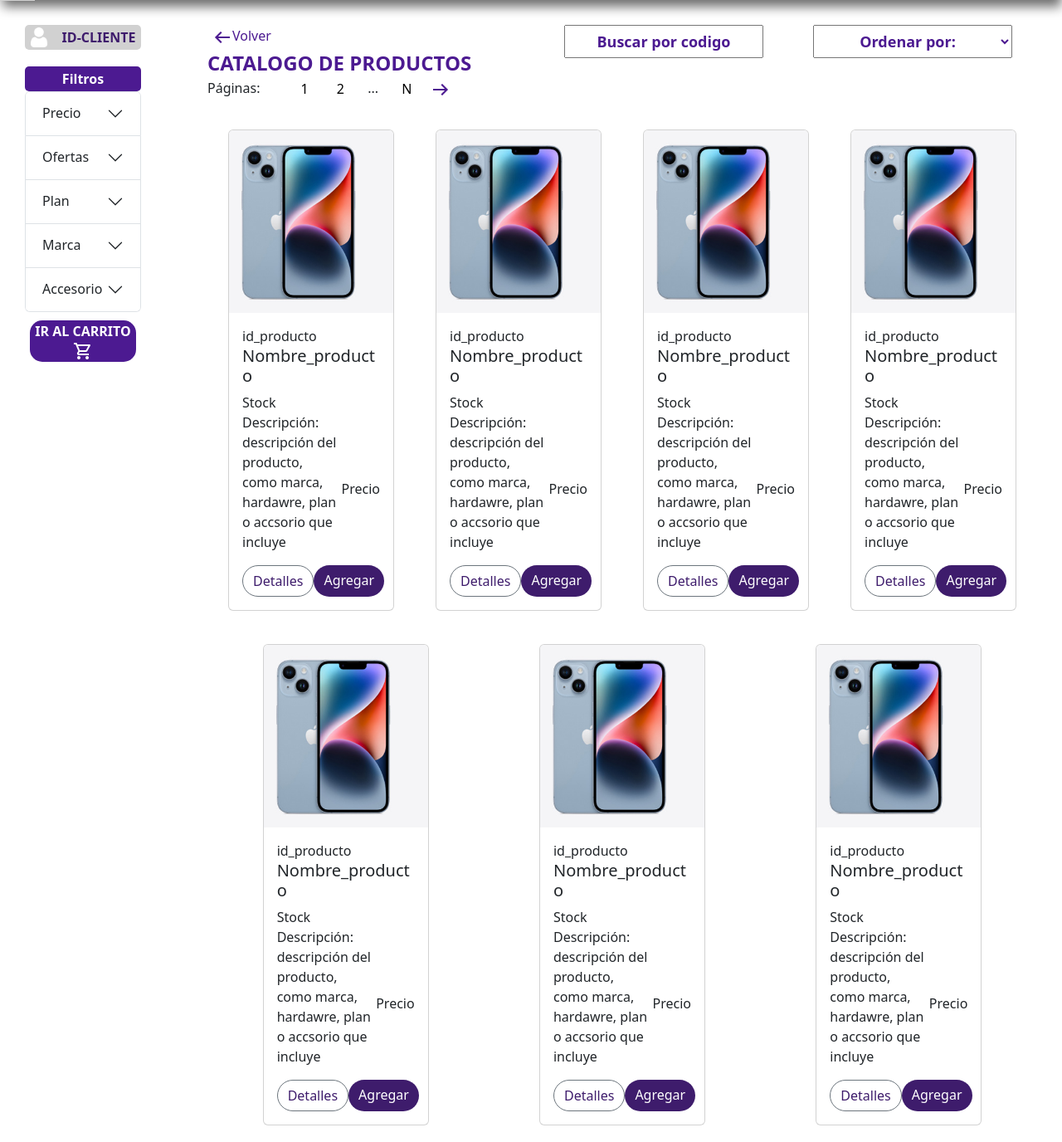
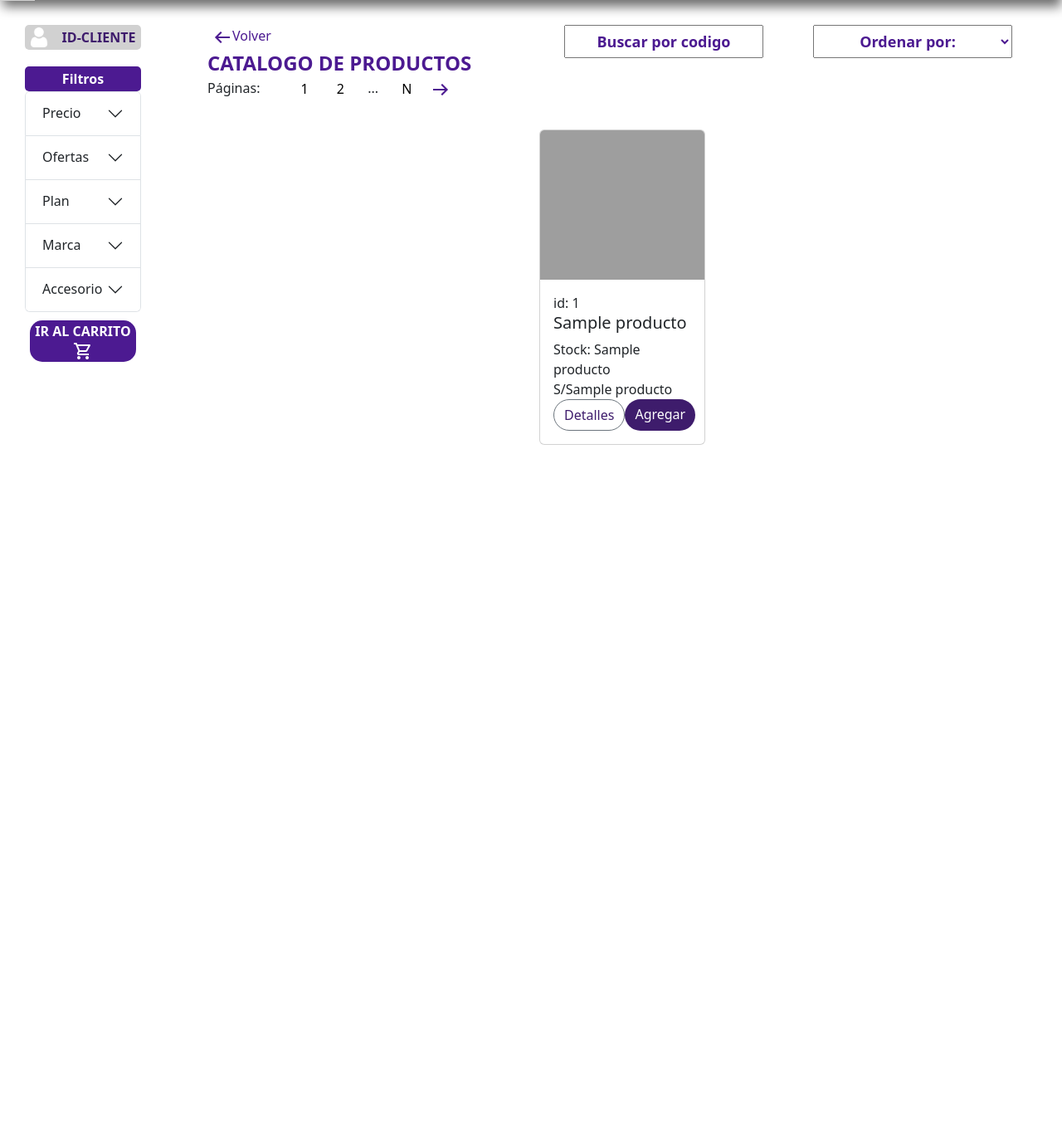
Before and after one commit to sortizu/Proyecto-Sistema-CRM, a Flask app: template src/templates/catalogo.html in a window 1280 px wide. Shown: the part 40-1416 px from the top of the page at 83% size. After the commit the page ends 576 px from the top, so only its background shows below. Run offline with Flask 2, Linux system fonts and the light colour scheme; the template is opened without the code that fills it: most values are stand-ins (such as "Sample title", 1, 10 or a date in 2020); some libraries are stand-ins or nearby versions; grey boxes are pictures that could not be loaded.

Commit message:
back templates

```diff
--- a/src/app.py
+++ b/src/app.py
@@ -1,22 +1,114 @@
-from flask import Flask, render_template
+from flask import Flask,render_template, request, url_for, redirect, flash
 from flask_mysqldb import MySQL
 
-app=Flask(__name__)
-#Conexion con la base de datos
+app = Flask(__name__)
 
-app.config['MYSQL_HOST']='localhost'
-app.config['MYSQL_USER']='root'
-app.config['MYSQL_PASSWORD']='1234'
-app.config['MYSQL_DB']='atencion_cliente'
+#Conexion MySQL
+app.config['MYSQL_HOST'] = 'localhost'
+app.config['MYSQL_USER'] = 'root'
+app.config['MYSQL_PASSWORD'] = 'root'
+app.config['MYSQL_DB'] = 'crm_ventas'
 mysql = MySQL(app)
 
-#Definicion de la ruta principal
+
+#Configuraciones
+app.secret_key = 'mysecretkey'
+
+
+#Funciones
 @app.route('/')
-def Index():
-    return render_template('index.html')
-@app.route('/clientes')
-def clientes():
-    return render_template('clientes.html')
+def index():
+    return redirect(url_for('catalogo', i = 1))
 
+
+@app.route('/catalogo/<i>')
+def catalogo(i):
+    cur = mysql.connection.cursor()
+    cur.execute('select nombre from oferta')
+    data_ofertas = cur.fetchall()
+    cur.execute('select nombre from plan')
+    data_planes = cur.fetchall()
+    cur.execute('select nombre from marca')
+    data_marcas = cur.fetchall()
+    cur.execute('select nombre from accesorio')
+    data_accesorios = cur.fetchall()
+    i = int(i)
+    pos = 8*(i-1)+1
+    cur.execute("select * from producto where id_producto >= '{0}' limit 8".format(pos))
+    data_productos = cur.fetchall()
+    print (data_productos)
+    return render_template('catalogo.html', ofertas = data_ofertas, planes = data_planes, marcas = data_marcas, accesorios = data_accesorios, productos = data_productos)
+
+@app.route('/detalles/<i>')#creo que está mal, que debe ser una url previa
+def ver_detalles(i):
+    cur = mysql.connection.cursor()
+    cur.execute("select * from produto where id_producto = '{0}'".format(i))
+    data_producto = cur.fetchall()
+    cur.execute("select o.nombre, o.descripcion from oferta o, producto p where p.id_producto = {0} and p.fk_producto_oferta = o.id_oferta".format(i))
+    data_plan = cur.fetchall()
+    cur.execute("select o.nombre, o.descripcion from oferta o, producto p where p.id_producto = {0} and p.fk_producto_oferta = o.id_oferta".format(i))
+    data_accesorio = cur.fetchall()
+    cur.execute("select o.nombre, o.descripcion from oferta o, producto p where p.id_producto = {0} and p.fk_producto_oferta = o.id_oferta".format(i))
+    data_oferta = cur.fetchall()
+    return render_template('detalles.html', producto = data_producto, plan = data_plan, accesorio = data_accesorio, oferta = data_oferta)
+
+"""
+@app.route('/catalogo/<int: id>')   #BUSQUEDA POR ID
+def busq_id(id):
+    cur = mysql.connection.cursor()
+    cur.execute('select nombre from oferta')
+    data_ofertas = cur.fetchall()
+    cur.execute('select nombre from plan')
+    data_planes = cur.fetchall()
+    cur.execute('select nombre from marca')
+    data_marcas = cur.fetchall()
+    cur.execute('select nombre from accesorio')
+    data_accesorios = cur.fetchall()
+    cur.execute('select * from producto where id_producto = id')
+    data_productos = cur.fetchall()
+    print (data_productos)
+    return render_template('catalogo.html', ofertas = data_ofertas, planes = data_planes, marcas = data_marcas, accesorios = data_accesorios, productos = data_productos)
+
+
+@app.route('/catalogo', methods = ['POST'])
+def filtro_precios(min_precio,max_precio):
+    if request.method == 'POST':
+        min_precio = request.form['min_precio']
+        max_precio = request.form['max_precio']
+        cur = mysql.connection.cursor()
+        cur.execute('select * from producto where precio between %s and %s limit 1', format(min_precio, max_precio))
+        data_productos = cur.fetchall()
+        print (data_productos)
+        return render_template('catalogo.html', productos = data_productos)
+
+
+@app.route('/catalogo/<int: min>/<int: max>', methods = ['POST'])
+def filtro_precios2(min,max):
+    if request.method == 'POST':
+        min_precio = request.form['min_precio']
+        max_precio = request.form['max_precio']
+        cur = mysql.connection.cursor()
+        cur.execute('select * from producto where precio between %s and %s limit 1', format(min_precio, max_precio))
+        data_productos = cur.fetchall()
+        print (data_productos)
+        return render_template('catalogo.html', productos = data_productos)
+
+
+@app.route('/detalles/<int: id>')#creo que está mal, que debe ser una url previa
+def ver_detalles(id):
+    cur = mysql.connection.cursor()
+    cur.execute('select * from producto where id = %s',id)
+    data_producto = cur.fetchall()
+    return render_template('detalles.html', producto = data_producto)
+
+
+@app.route('/carrito')
+def ver_carrito():
+    return 'Viendo carrito'
+
+
+#Main
 if __name__ == '__main__':
-    app.run(port=3000, debug=True)
+    app.run(port = 3000, debug = True)
+
+"""
--- a/src/templates/catalogo.html
+++ b/src/templates/catalogo.html
@@ -47,9 +50,12 @@
                         <div id="collapseOne" class="accordion-collapse collapse" aria-labelledby="headingOne"
                             data-bs-parent="#accordionExample">
                             <div class="accordion-body">
-                                <button>Filtro1</button>
-                                <button>Filtro1</button>
-                                <button>Filtro1</button>
+                                <form action = "/catalogo" method = "POST">
+                                    <input type = "text" name = "min" pattern="[0-9]{1,5}" placeholder = "min">
+                                    <input type = "text" name = "max" pattern="[0-9]{1,5}" placeholder = "max">
+                                    <button type = "submit">Confirmar precio</button>
+                                </form>
+
                             </div>
                         </div>
                     </div>
@@ -161,16 +168,16 @@
                 <button><img title="izq" src="../static/resources/images/icons8-izquierda-24 (1).png"></button>
             </div>
             <div class="catalogo">
+            {%for producto in productos %}
                 <div class="card">
-                    <img src="../static/resources/images/iphone.jpg" class="card-img-top" alt="...">
+                    <img src={{producto.7}} class="card-img-top" alt="..." height="180">
                     <div class="card-body">
-                        <label>id_producto</label>
-                        <h5 class="card-title">Nombre_producto</h5>
-                        <label>Stock</label>
+
+                        <label>id: {{producto.0}}</label>
+                        <h5 class="card-title">{{producto.3}}</h5>
+                        <label>Stock: {{producto.5}}</label>
                         <div class="card-desc">
-                            <p class="card-text">Descripción: descripción del producto, como marca, hardawre, plan o
-                                accsorio que incluye</p>
-                            <label>Precio</label>
+                            <label>S/{{producto.4}}</label>
                         </div>
 
                         <div class="card-button">
@@ -179,115 +186,7 @@
                         </div>
                     </div>
                 </div>
-                <div class="card">
-                    <img src="../static/resources/images/iphone.jpg" class="card-img-top" alt="...">
-                    <div class="card-body">
-                        <label>id_producto</label>
-                        <h5 class="card-title">Nombre_producto</h5>
-                        <label>Stock</label>
-                        <div class="card-desc">
-                            <p class="card-text">Descripción: descripción del producto, como marca, hardawre, plan o
-                                accsorio que incluye</p>
-                            <label>Precio</label>
-                        </div>
-
-                        <div class="card-button">
-                            <a href="#" class="btn btn-secondary">Detalles</a>
-                            <a href="#" class="btn btn-primary">Agregar</a>
-                        </div>
-                    </div>
-                </div>
-                <div class="card">
-                    <img src="../static/resources/images/iphone.jpg" class="card-img-top" alt="...">
-                    <div class="card-body">
-                        <label>id_producto</label>
-                        <h5 class="card-title">Nombre_producto</h5>
-                        <label>Stock</label>
-                        <div class="card-desc">
-                            <p class="card-text">Descripción: descripción del producto, como marca, hardawre, plan o
-                                accsorio que incluye</p>
-                            <label>Precio</label>
-                        </div>
-
-                        <div class="card-button">
-                            <a href="#" class="btn btn-secondary">Detalles</a>
-                            <a href="#" class="btn btn-primary">Agregar</a>
-                        </div>
-                    </div>
-                </div>
-                <div class="card">
-                    <img src="../static/resources/images/iphone.jpg" class="card-img-top" alt="...">
-                    <div class="card-body">
-                        <label>id_producto</label>
-                        <h5 class="card-title">Nombre_producto</h5>
-                        <label>Stock</label>
-                        <div class="card-desc">
-                            <p class="card-text">Descripción: descripción del producto, como marca, hardawre, plan o
-                                accsorio que incluye</p>
-                            <label>Precio</label>
-                        </div>
-
-                        <div class="card-button">
-                            <a href="#" class="btn btn-secondary">Detalles</a>
-                            <a href="#" class="btn btn-primary">Agregar</a>
-                        </div>
-                    </div>
-                </div>
-                <div class="card">
-                    <img src="../static/resources/images/iphone.jpg" class="card-img-top" alt="...">
-                    <div class="card-body">
-                        <label>id_producto</label>
-                        <h5 class="card-title">Nombre_producto</h5>
-                        <label>Stock</label>
-                        <div class="card-desc">
-                            <p class="card-text">Descripción: descripción del producto, como marca, hardawre, plan o
-                                accsorio que incluye</p>
-                            <label>Precio</label>
-                        </div>
-
-                        <div class="card-button">
-                            <a href="#" class="btn btn-secondary">Detalles</a>
-                            <a href="#" class="btn btn-primary">Agregar</a>
-                        </div>
-                    </div>
-                </div>
-                <div class="card">
-                    <img src="../static/resources/images/iphone.jpg" class="card-img-top" alt="...">
-                    <div class="card-body">
-                        <label>id_producto</label>
-                        <h5 class="card-title">Nombre_producto</h5>
-                        <label>Stock</label>
-                        <div class="card-desc">
-                            <p class="card-text">Descripción: descripción del producto, como marca, hardawre, plan o
-                                accsorio que incluye</p>
-                            <label>Precio</label>
-                        </div>
-
-                        <div class="card-button">
-                            <a href="#" class="btn btn-secondary">Detalles</a>
-                            <a href="#" class="btn btn-primary">Agregar</a>
-                        </div>
-                    </div>
-                </div>
-                <div class="card">
-                    <img src="../static/resources/images/iphone.jpg" class="card-img-top" alt="...">
-                    <div class="card-body">
-                        <label>id_producto</label>
-                        <h5 class="card-title">Nombre_producto</h5>
-                        <label>Stock</label>
-                        <div class="card-desc">
-                            <p class="card-text">Descripción: descripción del producto, como marca, hardawre, plan o
-                                accsorio que incluye</p>
-                            <label>Precio</label>
-                        </div>
-
-                        <div class="card-button">
-                            <a href="#" class="btn btn-secondary">Detalles</a>
-                            <a href="#" class="btn btn-primary">Agregar</a>
-                        </div>
-                    </div>
-                </div>
-
+            {% endfor %}
             </div>
         </div>
 
--- a/src/templates/detalles.html
+++ b/src/templates/detalles.html
@@ -51,7 +51,7 @@
             <div id="collapseOne" class="accordion-collapse collapse" aria-labelledby="headingOne"
                 data-bs-parent="#accordionExample">
                 <div class="accordion-body">
-                    <img title="foto" src="../static/resources/images/iphone.jpg">
+                    <img title="foto" src={{producto.7}}>
                 </div>
             </div>
         </div>
```
Also changed, not shown: other parts of src/templates/catalogo.html (+16 -12 lines), bd/bd crm.sql (added, +130 -0 lines).
